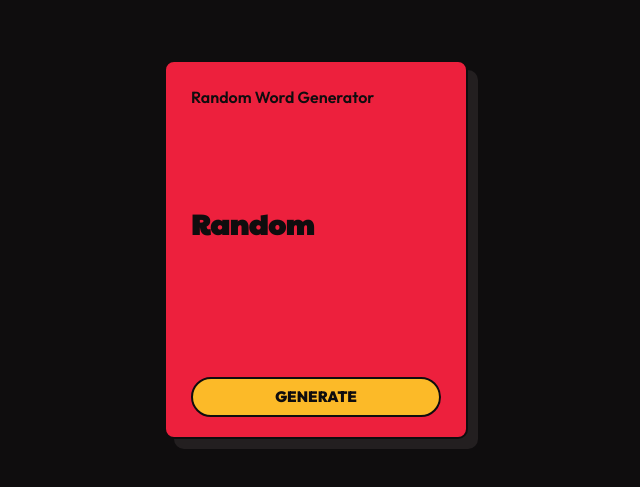
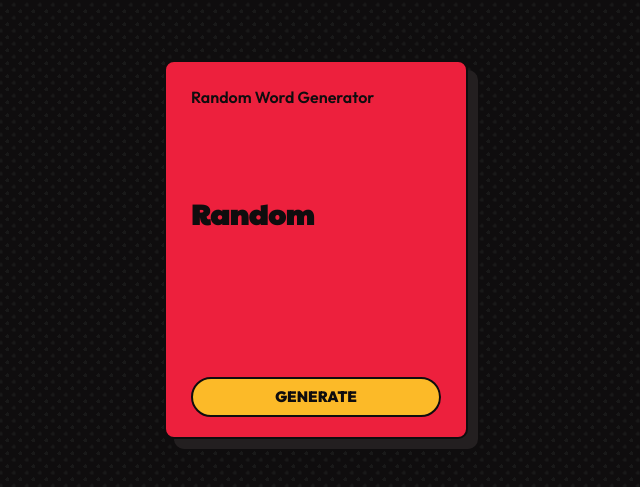
Before and after one commit to mccedddy/random-word-generator, a plain HTML site: page index.html in a window 1280 px wide. Shown: the part 151-638 px from the top of the page, without its empty margins (324-964 px from the left). Drawn offline with Linux system fonts and the light colour scheme.

Commit message:
added bg, fixed loading

```diff
--- a/script.js
+++ b/script.js
@@ -50,6 +50,7 @@ document.addEventListener("DOMContentLoaded", () => {
     word.innerHTML = "";
     definition.innerHTML = "";
     partOfSpeech.innerHTML = "";
+    message.innerHTML = "Generating...";
 
     fetch("https://random-word-api.herokuapp.com/word")
       .then((response) => response.json())
--- a/style.css
+++ b/style.css
@@ -7,6 +7,10 @@ body {
   justify-content: center;
   align-items: center;
   font-family: "Outfit", "Arial", sans-serif;
+  background-image: radial-gradient(#191919 2px, transparent 2px),
+    radial-gradient(#191919 2px, transparent 2px);
+  background-size: 13px 13px;
+  background-position: 0 0, 6.5px 6.5px;
   background-color: #0f0d0e;
 }
 
@@ -81,6 +85,7 @@ button {
   display: flex;
   width: 100%;
   justify-content: center;
+  padding-bottom: 20px;
 }
 
 #loader {
```
